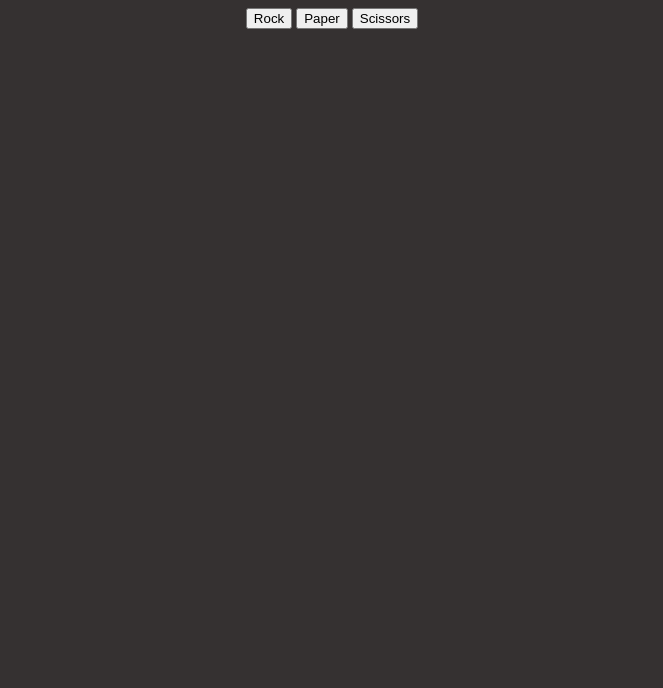
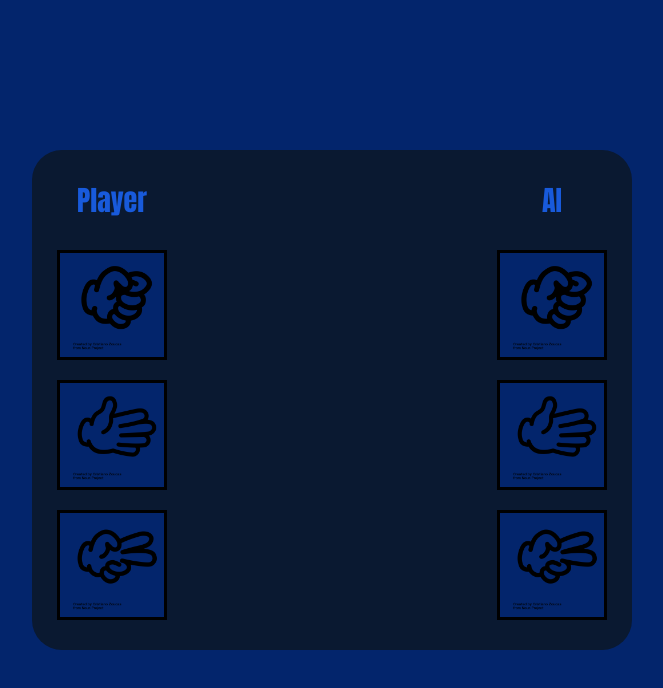
Before and after one commit to DeeAyDan/rock-paper-scissors, a plain HTML site: page index.html in a window 1280 px wide. Shown: the whole page, without its empty margins (308-971 px from the left). Drawn offline with Linux system fonts and the light colour scheme.

Commit message:
Made basic interface.

```diff
--- a/index.html
+++ b/index.html
@@ -6,17 +6,21 @@
 </head>
 
 <body>
-    <div class='buttons'>
-        <button id='rock'>Rock</button>
-        <button id='paper'>Paper</button>
-        <button id='scissors'>Scissors</button>
-    </div>
-    <div >
-        <p class='runningScore'></p>
-    </div>
-    <div id='results'>
-        <p class='resultText'></p>
-    </div>
+
+    <div id="main-box">
+        <div id="player-zone">
+            <div class="name">Player</div>
+            <button class="rock player-button"><img src="imgs/rock.png"></button>
+            <button class="papper player-button""><img src="imgs/paper.png"></button>
+            <button class="scissors player-button""><img src="imgs/scissors.png"></button>
+        </div>
+
+        <div id="ai-zone">
+            <div class="name">AI</div>
+            <button class="rock"><img src="imgs/rock.png"></button>
+            <button class="papper"><img src="imgs/paper.png"></button>
+            <button class="scissors"><img src="imgs/scissors.png"></button>
+        </div>
 
     <script src="scripts/script.js"></script>
 </body>
--- a/styles/style.css
+++ b/styles/style.css
@@ -1,10 +1,61 @@
 body {
-    background-color: rgb(53, 49, 49);
+    background-color: #03256c;}
+img {
+    width: 100px;
+    height: 100px;}
+button {
+    background-color: #03256c;
+    border-width: 5px;
+    border: solid black;
+    position: relative;
+    left:25px;
+    right: 25px;
+    width: 110px;
+    height: 110px;
+    transition-duration: 100ms;}
+.player-button:hover{
+    scale:1.2;
+    box-shadow: 0px 0px 10px 5px #feddbe}
+.rock {
+    top:100px;}
+.papper {
+    top: 120px;}
+.scissors{
+    top: 140px;}
+.name{
+    position:absolute;
+    width: 160px;
+    height: 50px;
+    text-align: center;
+    padding-top: 40px;
+    color: #185adb;
+    font-family: Impact, Haettenschweiler, Franklin Gothic Bold, Charcoal, Helvetica Inserat, Bitstream Vera Sans Bold, Arial Black, sans serif;
+    font-size: 28px;
+    font-style: normal;
+    font-variant: normal;
+    font-weight: 400;
+    line-height: 20px;
 }
-div {
-    display:block;
-    position:relative;
-    width:max-content;
-    margin-left: auto;
-    margin-right: auto;
+
+#main-box{
+    border: solid black;
+    border-width: 0px;
+    border-radius: 30px;
+    position:absolute;
+    left: calc(50% - 300px);
+    top: calc(50% - 250px);
+    background-color: #0a1931;
+    width: 600px;
+    height: 500px;
 }
+#player-zone{
+    position: absolute;
+    width: 160px;
+    height: 500px;
+}
+#ai-zone{
+    position:absolute;
+    right:0;
+    width: 160px;
+    height: 500px;
+}
```
Also changed, not shown: imgs/paper.png (added), imgs/rock.png (added), imgs/scissors.png (added).
